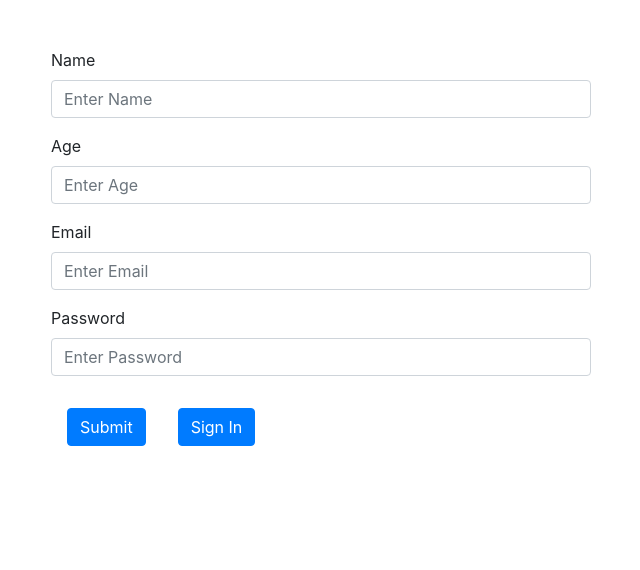
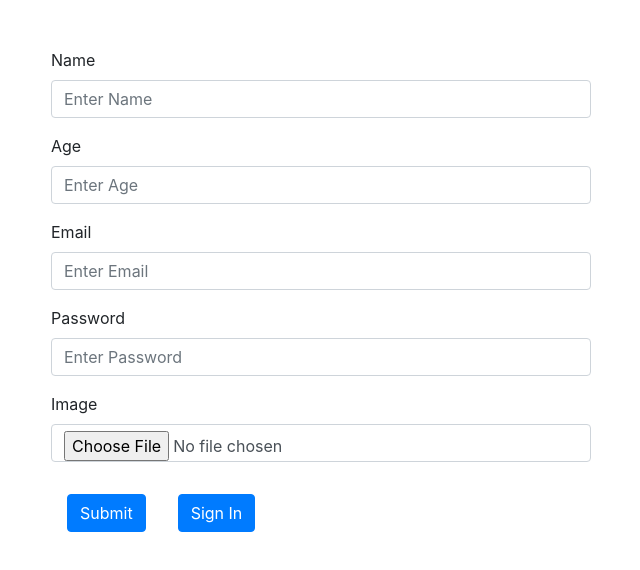
Before and after one commit to shivanshurathore/first, a React (Create React App) app in the folder my-app/: page /signup in a window 1280 px wide. Shown: the top 570 px of the page, without its empty margins (319-959 px from the left). Built offline with nearby package versions, Linux system fonts and the light colour scheme.

Commit message:
mongo text

```diff
--- a/my-app/src/components/login_signupForm/signup.jsx
+++ b/my-app/src/components/login_signupForm/signup.jsx
@@ -1,24 +1,28 @@
 import React, { Component } from "react";
-import http from '../../services/httpService';
+import http from "../../services/httpService";
 
 class SignUp extends Component {
   state = {
-        person: { name: "", age: 0, email: "", password: "" },
-    }
+    person: { name: "", age: 0, email: "", password: "", file: null },
+  };
 
   handleChange = (e) => {
     const { currentTarget: input } = e;
     let s1 = { ...this.state };
-        s1.person[input.name] = input.value;
+    input.type === "file"
+      ? (s1.person[input.name] = input.files[0])
+      : (s1.person[input.name] = input.value);
     this.setState(s1);
-    }
+  };
 
   handleSubmit = (e) => {
     e.preventDefault();
-        let s1 = { ...this.state };
-        console.log(s1.person);
-        this.postData("/employee", s1.person);
-    }
+    let person = { ...this.state.person };
+    console.log(e.target);
+    const forData = new FormData(e.target);
+    console.log(forData);
+    this.postData("/employee", person);
+  };
 
   async postData(url, obj) {
     let response = await http.post(url, obj);
@@ -29,14 +33,14 @@ class SignUp extends Component {
 
   showSignIn = () => {
     this.props.history.push("/login");
-    }
+  };
 
   render() {
-
     return (
       <div className="row mt-5">
         <div className="col-3"></div>
         <div className="col-6">
+          <form onSubmit={this.handleSubmit}>
             <div className="form-group">
               <label>Name</label>
               <input
@@ -73,7 +77,7 @@ class SignUp extends Component {
             <div className="form-group">
               <label>Password</label>
               <input
-                            type="text"
+                type="password"
                 className="form-control"
                 id="password"
                 name="password"
@@ -81,8 +85,22 @@ class SignUp extends Component {
                 onChange={this.handleChange}
               />
             </div>
-                    <button className="btn btn-primary m-3" onClick={this.handleSubmit}>Submit</button>
-                    <button className="btn btn-primary m-3" onClick={this.showSignIn}>Sign In</button>
+            <div className="form-group">
+              <label>Image</label>
+              <input
+                type="file"
+                name="file"
+                className="form-control"
+                onChange={this.handleChange}
+              />
+            </div>
+            <button className="btn btn-primary m-3" onClick={this.handleSubmit}>
+              Submit
+            </button>
+            <button className="btn btn-primary m-3" onClick={this.showSignIn}>
+              Sign In
+            </button>
+          </form>
         </div>
         <div className="col-3"></div>
       </div>
--- a/my-app/src/services/httpService.js
+++ b/my-app/src/services/httpService.js
@@ -7,7 +7,7 @@ function get(url) {
 }
 
 function post(url, obj) {
-  console.log(baseURL + url, obj);
+  // console.log(baseURL + url, obj);
   return axios.post(baseURL + url, obj);
 }
 
```
Also changed, not shown: 2 other files (tests, documents, lock files or other folders). Lines whose indentation alone changed are shown as unchanged.
